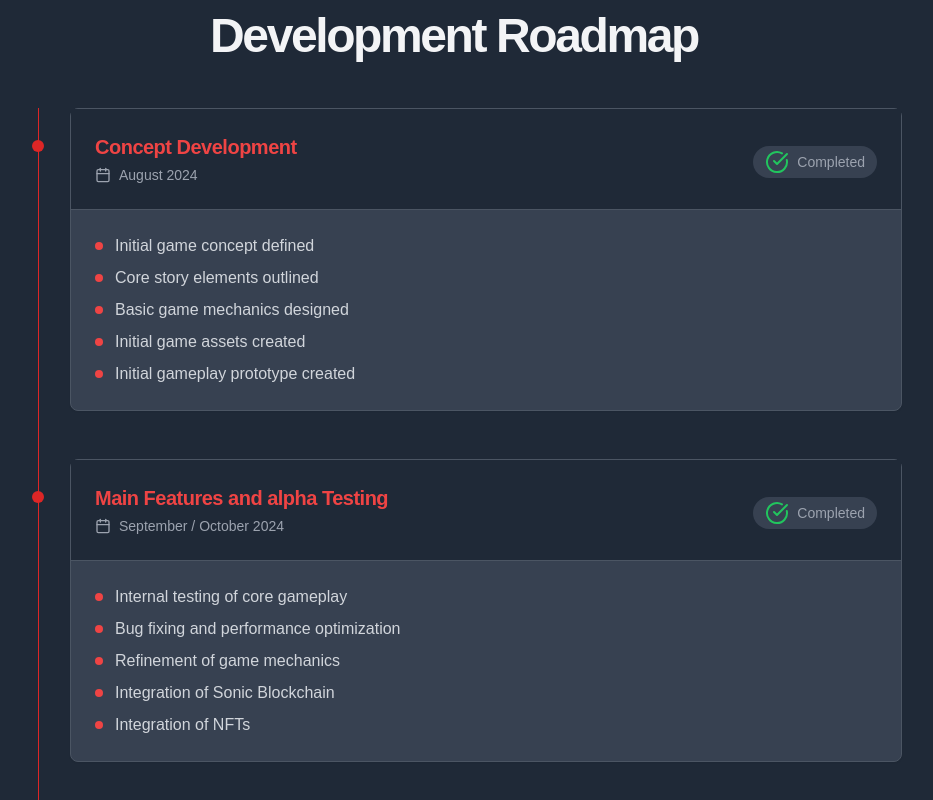
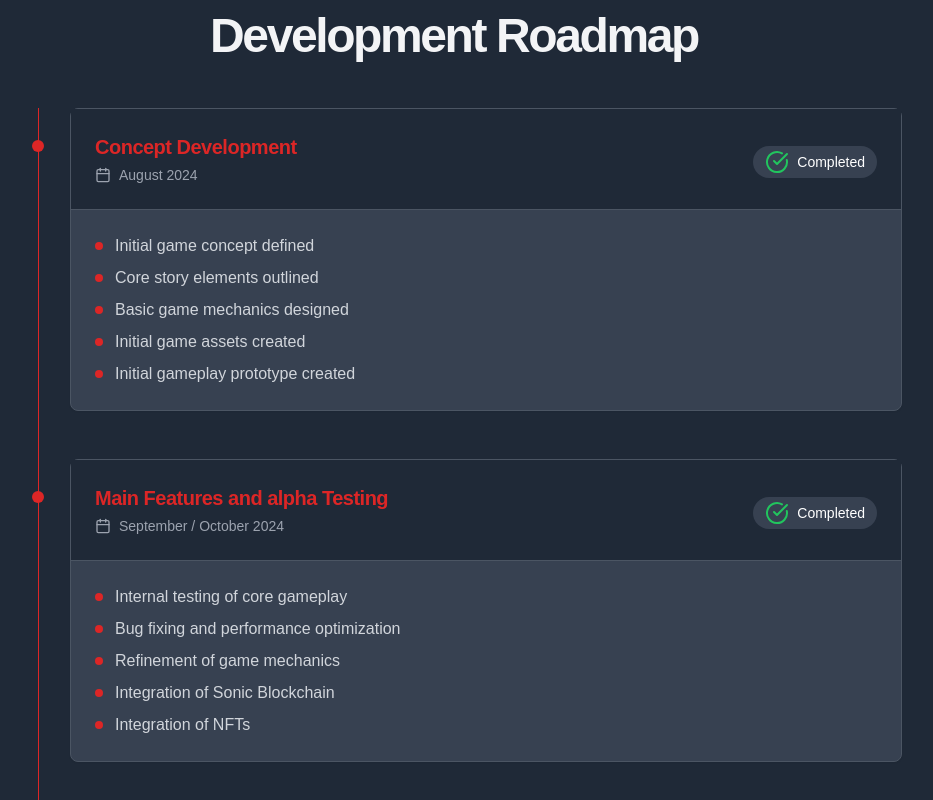
Before and after one commit to Phanty78/shadows-of-fortune, a Next.js app: page / in a window 1280 px wide. Shown: the part 5500-6300 px from the top of the page, without its empty margins (186-1119 px from the left). Built offline with nearby package versions, Linux system fonts and the light colour scheme.

Commit message:
-improve contrast in roadmap section

```diff
--- a/src/components/section/roadmap-section.tsx
+++ b/src/components/section/roadmap-section.tsx
@@ -95,7 +95,7 @@ export default function RoadmapSection() {
                 <Card className="ml-16 bg-gray-700 border-gray-600 transition-all duration-300 hover:shadow-lg hover:shadow-red-500/20">
                   <CardHeader className="flex flex-row items-center gap-4 bg-gray-800 border-b border-gray-600">
                     <div className="grid gap-1 flex-1">
-                      <CardTitle className="text-xl text-red-500">
+                      <CardTitle className="text-xl text-red-600">
                         {item.title}
                       </CardTitle>
                       <div className="flex items-center gap-2">
@@ -110,7 +110,7 @@ export default function RoadmapSection() {
                     </div>
                     <div className="flex items-center gap-2 bg-gray-700 px-3 py-1 rounded-full">
                       {getStatusIcon(item.status)}
-                      <span className="text-sm capitalize font-medium text-gray-400">
+                      <span className="text-sm capitalize font-medium text-white">
                         {item.status}
                       </span>
                     </div>
@@ -120,7 +120,7 @@ export default function RoadmapSection() {
                       {item.description.map((desc, i) => (
                         <li key={i} className="flex items-start gap-3">
                           <span
-                            className="w-2 h-2 bg-red-500 rounded-full mt-2 flex-shrink-0"
+                            className="w-2 h-2 bg-red-600 rounded-full mt-2 flex-shrink-0"
                             aria-hidden="true"
                           />
                           <span className="text-gray-300">{desc}</span>
```
